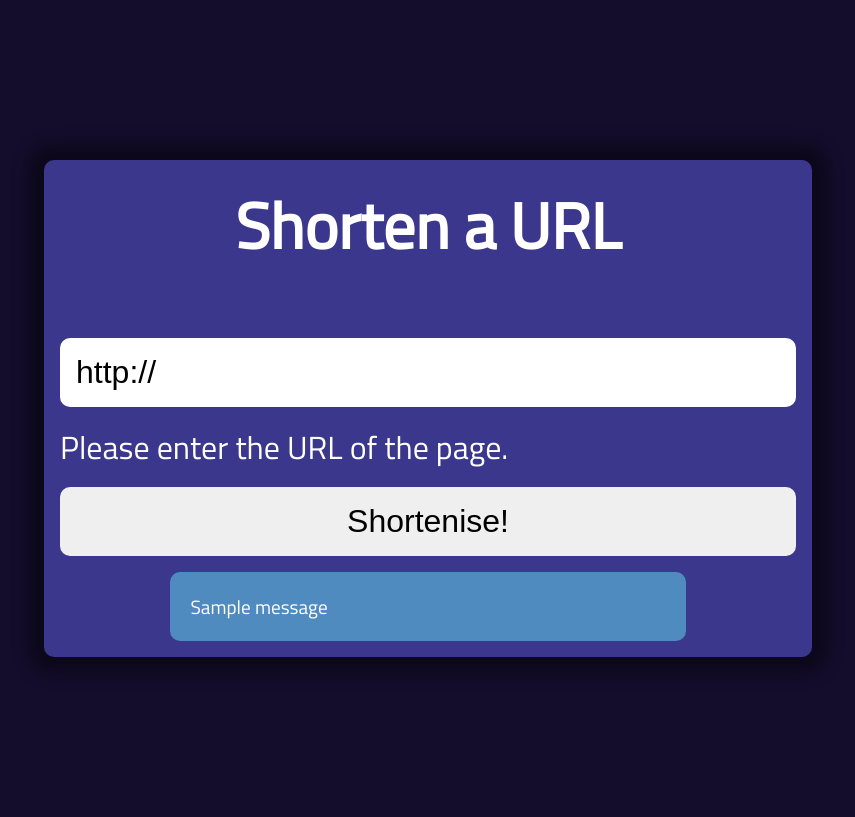
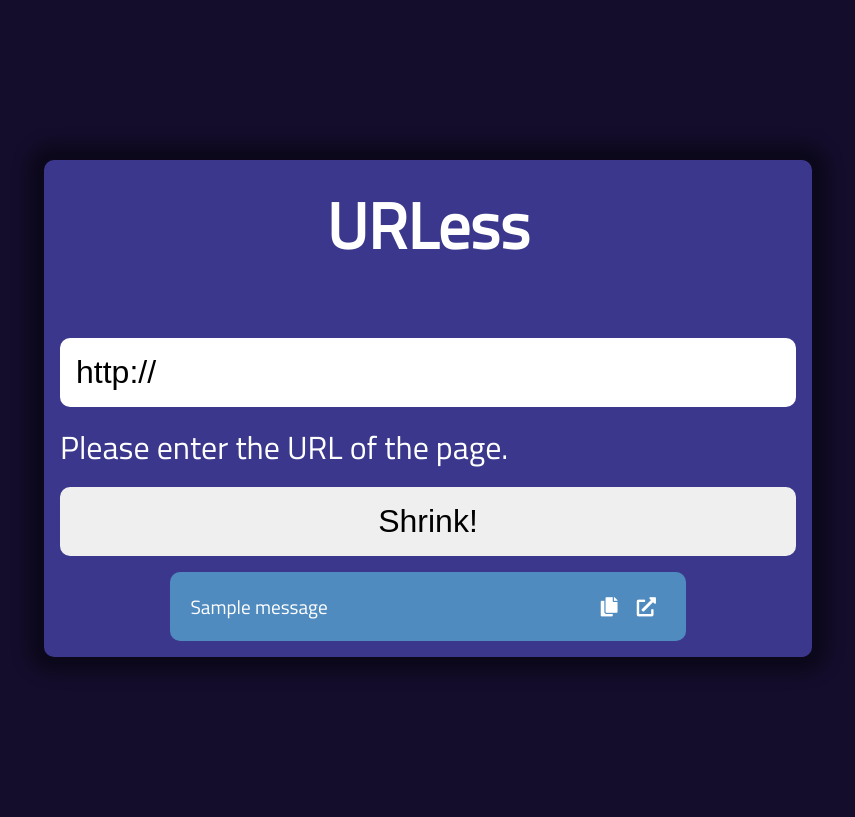
Before and after one commit to theduckfliesagain/url-shortener, a Django app: page / in a window 1280 px wide. Shown: the whole page, without its empty margins (212-1067 px from the left). Run offline with Django 3.2, Linux system fonts and the light colour scheme; tables that the repository leaves empty hold one stand-in row (values such as "Sample post"); one stand-in notice (Sample message) is shown.

Commit message:
add url link a copy buttons

```diff
--- a/shortener/urls/templates/urls/index.html
+++ b/shortener/urls/templates/urls/index.html
@@ -1,17 +1,25 @@
 {% extends 'urls/base.html' %}
 
 {% block content %}
-    <h1>Shorten a URL</h1>
-
+    <h1>URLess</h1>
     <form action="" method="POST">
         {% csrf_token %}
         {{ form.as_p }}
-        <input type="submit" value="Shortenise!">
+        <input type="submit" value="Shrink!">
     </form>
 {% if messages %}
     <ul class="messages">
         {% for message in messages %}
-        <li{% if message.tags %} class="{{ message.tags }}"{% endif %}>{{ message }}</li>
+        <li{% if message.tags %} class="{{ message.tags }}"{% endif %}>
+        {{ message }}
+        <a href="{{message}}" target="_blank">
+            <i class="fas fa-external-link-alt"></i>
+        </a>
+        <a class="copy-btn">
+            <i class="fas fa-copy"></i>
+        </a>
+        </li>
+
         {% endfor %}
     </ul>
 {% endif %}
```
